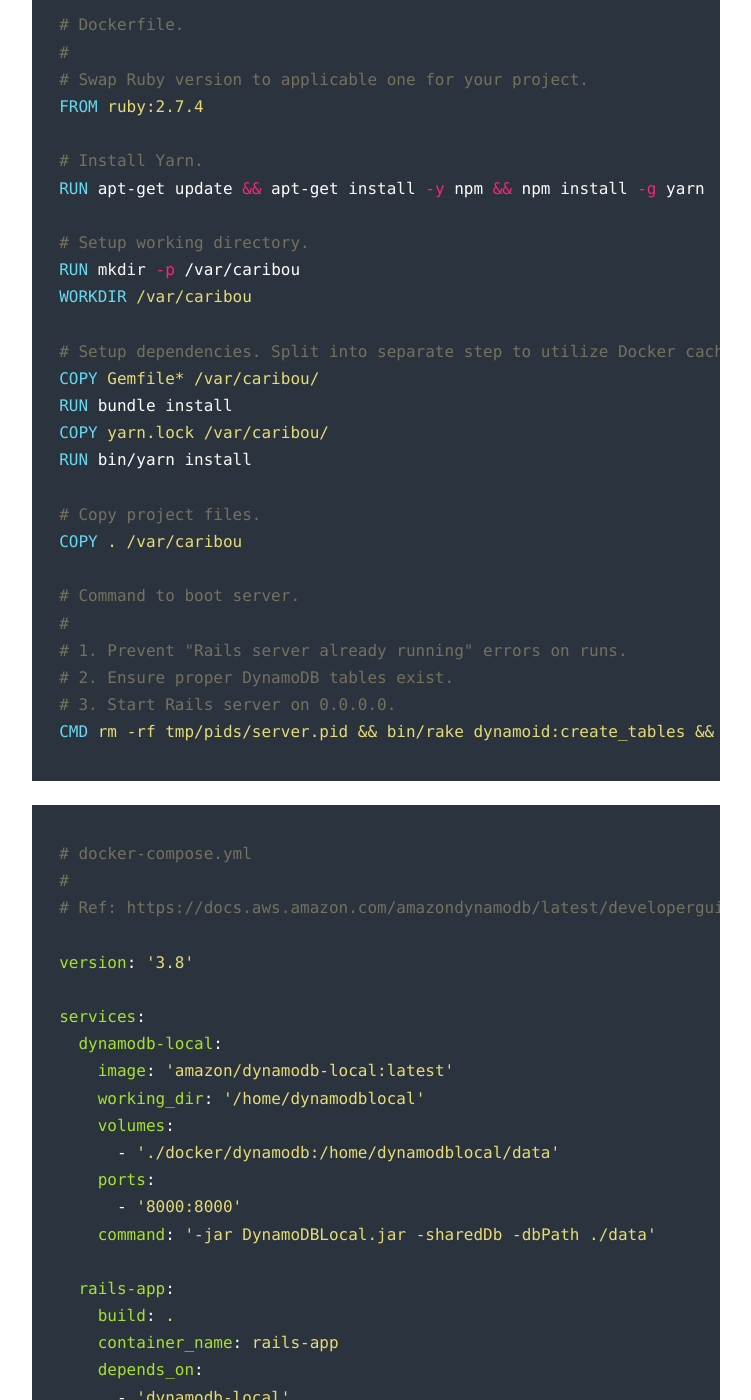
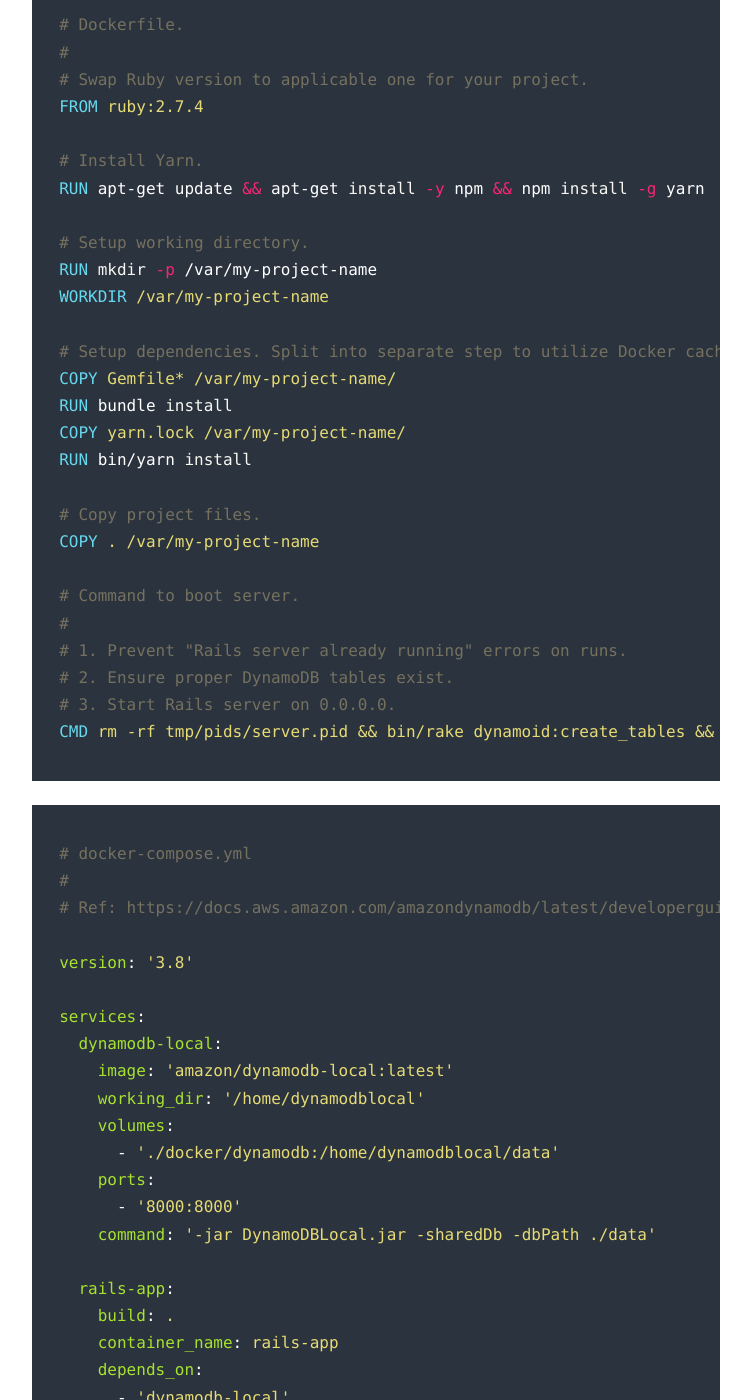
Before and after one commit to nshki/nshki.com, a Jekyll site: the page built from _posts/2021-10-24-replace-a-relational-database-with-dynamodb-in-rails.md, in a window 1280 px wide and 1400 px high, scrolled down 1486 px. Shown: the whole window, without its empty margins (264-1015 px from the left). Built offline with Jekyll 4.4.1, drawn with Linux system fonts in a browser that asks for light colours; some of the changed text lies outside the part shown.

Commit message:
Update 2021-10-24-replace-a-relational-database-with-dynamodb-in-rails.md
Clarify working directory name.

```diff
--- a/_posts/2021-10-24-replace-a-relational-database-with-dynamodb-in-rails.md
+++ b/_posts/2021-10-24-replace-a-relational-database-with-dynamodb-in-rails.md
@@ -42,17 +42,17 @@ FROM ruby:2.7.4
 RUN apt-get update && apt-get install -y npm && npm install -g yarn
 
 # Setup working directory.
-RUN mkdir -p /var/caribou
-WORKDIR /var/caribou
+RUN mkdir -p /var/my-project-name
+WORKDIR /var/my-project-name
 
 # Setup dependencies. Split into separate step to utilize Docker cache.
-COPY Gemfile* /var/caribou/
+COPY Gemfile* /var/my-project-name/
 RUN bundle install
-COPY yarn.lock /var/caribou/
+COPY yarn.lock /var/my-project-name/
 RUN bin/yarn install
 
 # Copy project files.
-COPY . /var/caribou
+COPY . /var/my-project-name
 
 # Command to boot server.
 #
@@ -87,7 +87,7 @@ services:
     links:
       - 'dynamodb-local'
     volumes:
-      - '.:/var/caribou'   # Mirror working directory in Dockerfile
+      - '.:/var/my-project-name'   # Mirror working directory in Dockerfile
     ports:
       - '3000:3000'
 
```
